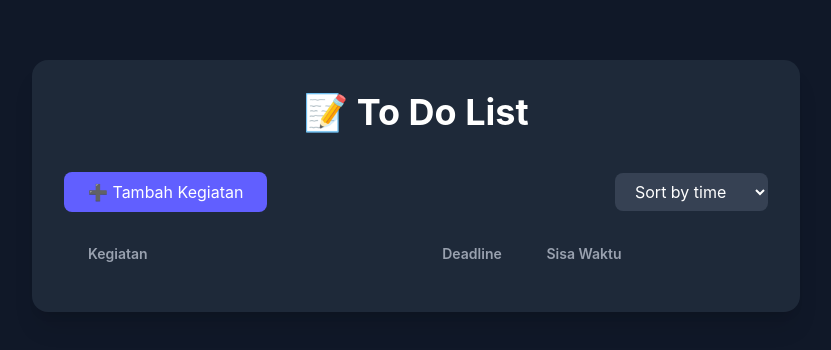
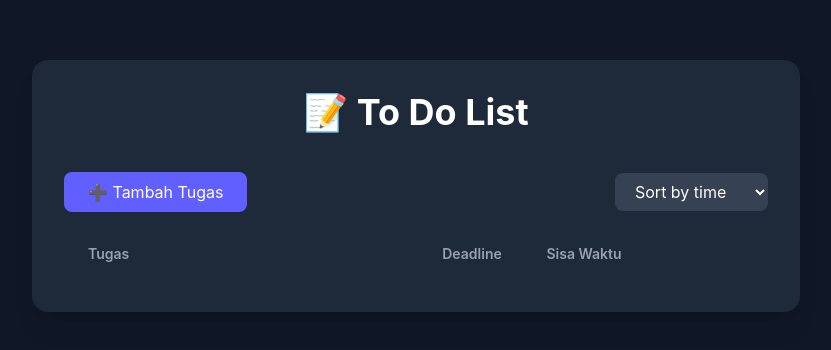
Before and after one commit to aamuss03/tudulis, a Next.js app: page / in a window 1280 px wide. Shown: the part 214-564 px from the top of the page, without its empty margins (224-1055 px from the left). Built offline with nearby package versions, Linux system fonts and the light colour scheme; no server answers; the database is empty.

Commit message:
Update todolist.tsx

```diff
--- a/src/components/todolist.tsx
+++ b/src/components/todolist.tsx
@@ -78,9 +78,9 @@ export default function TodoList() {
 
   const addTask = async (): Promise<void> => {
     const { value: formValues } = await Swal.fire({
-      title: "Tambah Kegiatan",
+      title: "Tambah Tugas",
       html:
-        '<input id="swal-input1" class="swal2-input" placeholder="Nama kegiatan">' +
+        '<input id="swal-input1" class="swal2-input" placeholder="Nama Tugas">' +
         '<input id="swal-input2" type="datetime-local" class="swal2-input">',
       focusConfirm: false,
       showCancelButton: true,
@@ -113,7 +113,7 @@ export default function TodoList() {
         await Swal.fire({
           icon: "success",
           title: "Berhasil!",
-          text: "Kegiatan berhasil ditambahkan.",
+          text: "Tugas berhasil ditambahkan.",
           timer: 1500,
           showConfirmButton: false,
         });
@@ -125,9 +125,9 @@ export default function TodoList() {
 
   const editTask = async (task: Task) => {
     const { value: formValues } = await Swal.fire({
-      title: "Edit Kegiatan",
+      title: "Edit Tugas",
       html:
-        `<input id="swal-input1" class="swal2-input" value="${task.text}" placeholder="Nama kegiatan">` +
+        `<input id="swal-input1" class="swal2-input" value="${task.text}" placeholder="Nama Tugas">` +
         `<input id="swal-input2" type="datetime-local" class="swal2-input" value="${task.deadline}">`,
       focusConfirm: false,
       showCancelButton: true,
@@ -165,7 +165,7 @@ export default function TodoList() {
         await Swal.fire({
           icon: "success",
           title: "Berhasil!",
-          text: "Kegiatan berhasil diubah.",
+          text: "Tugas berhasil diubah.",
           timer: 1500,
           showConfirmButton: false,
         });
@@ -192,7 +192,7 @@ export default function TodoList() {
         await Swal.fire({
           icon: "success",
           title: "Berhasil!",
-          text: "Kegiatan berhasil dihapus.",
+          text: "Tugas berhasil dihapus.",
           timer: 1500,
           showConfirmButton: false,
         });
@@ -226,7 +226,7 @@ export default function TodoList() {
             onClick={addTask}
             className="cursor-pointer bg-indigo-500 hover:bg-indigo-600 text-white px-6 py-2 rounded-lg transition-all duration-200"
           >
-            ➕ Tambah Kegiatan
+            ➕ Tambah Tugas
           </button>
 
           <select
@@ -240,7 +240,7 @@ export default function TodoList() {
         </div>
 
         <div className="hidden sm:grid grid-cols-12 gap-4 font-semibold text-gray-400 mb-4 px-6 text-sm">
-          <div className="col-span-6 text-left">Kegiatan</div>
+          <div className="col-span-6 text-left">Tugas</div>
           <div className="col-span-2 text-center">Deadline</div>
           <div className="col-span-2 text-center">Sisa Waktu</div>
         </div>
@@ -269,7 +269,7 @@ export default function TodoList() {
                   {/* Mobile View */}
                   <div className="sm:hidden space-y-1">
                     <div className="flex justify-between">
-                      <span className="text-sm font-semibold">Kegiatan</span>
+                      <span className="text-sm font-semibold">Tugas</span>
                       <button
                         onClick={() => deleteTask(task.id)}
                         className="text-red-400 hover:text-red-300 text-sm"
```
